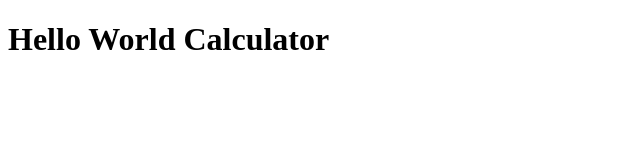
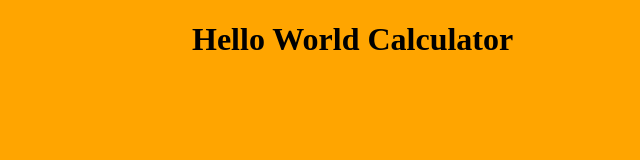
Before and after one commit to Skretch/FCC-Calculator, a plain HTML site: page index.html in a window 1280 px wide. Shown: the whole page, without its empty margins (0-640 px from the left). Drawn offline with Linux system fonts and the light colour scheme.

Commit message:
fixed css

```diff
--- a/index.html
+++ b/index.html
@@ -3,7 +3,7 @@
     <head>
         <meta charset="utf-8">
         <title>Hello World</title>
-        <link rel="stylesheet" type="text/css" href="/css/master.css">
+        <link rel="stylesheet" type="text/css" href="styles/main.css">
     </head>
     <body>
         <h1>Hello World Calculator</h1>
```
